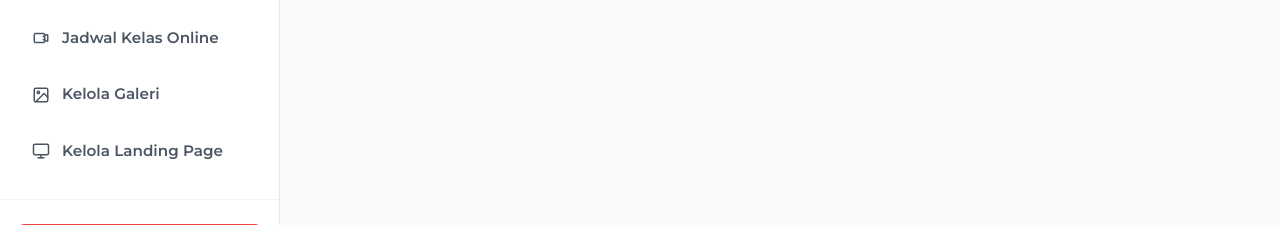
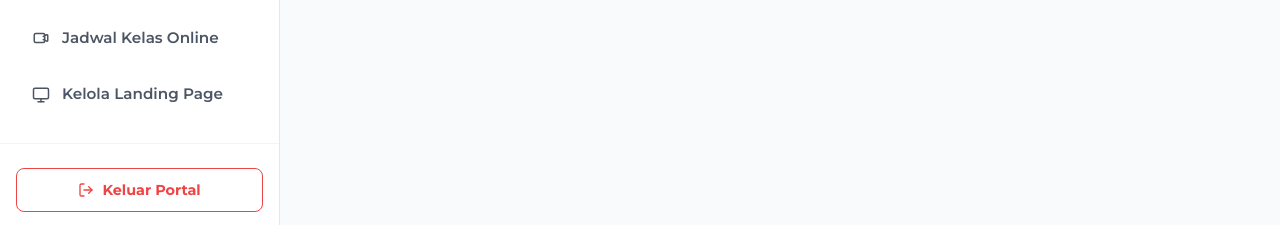
Before and after one commit to umamit/ibra-global-english, a Next.js app: page /admin/students in a window 1280 px wide. Shown: the part 630-855 px from the top of the page. Built offline with nearby package versions, Linux system fonts and the light colour scheme; no server answers; the database is empty; sample sign-in values are in the browser's storage.

Commit message:
Refactor: remove Kelola Galeri sidebar link

```diff
--- a/src/app/admin/layout.js
+++ b/src/app/admin/layout.js
@@ -240,15 +240,6 @@ export default function AdminLayout({ children }) {
           </Link>
 
           <Link
-            href="/admin/gallery"
-            className={`sidebar-nav-link ${isActive("/admin/gallery") ? "active" : ""}`}
-            onClick={() => setMobileOpen(false)}
-          >
-            <svg xmlns="http://www.w3.org/2000/svg" width="18" height="18" viewBox="0 0 24 24" fill="none" stroke="currentColor" strokeWidth="2" strokeLinecap="round" strokeLinejoin="round"><rect x="3" y="3" width="18" height="18" rx="2"/><circle cx="8.5" cy="8.5" r="1.5"/><polyline points="21 15 16 10 5 21"/></svg>
-            <span>Kelola Galeri</span>
-          </Link>
-
-          <Link
             href="/admin/landing-page"
             className={`sidebar-nav-link ${isActive("/admin/landing-page") ? "active" : ""}`}
             onClick={() => setMobileOpen(false)}
```
